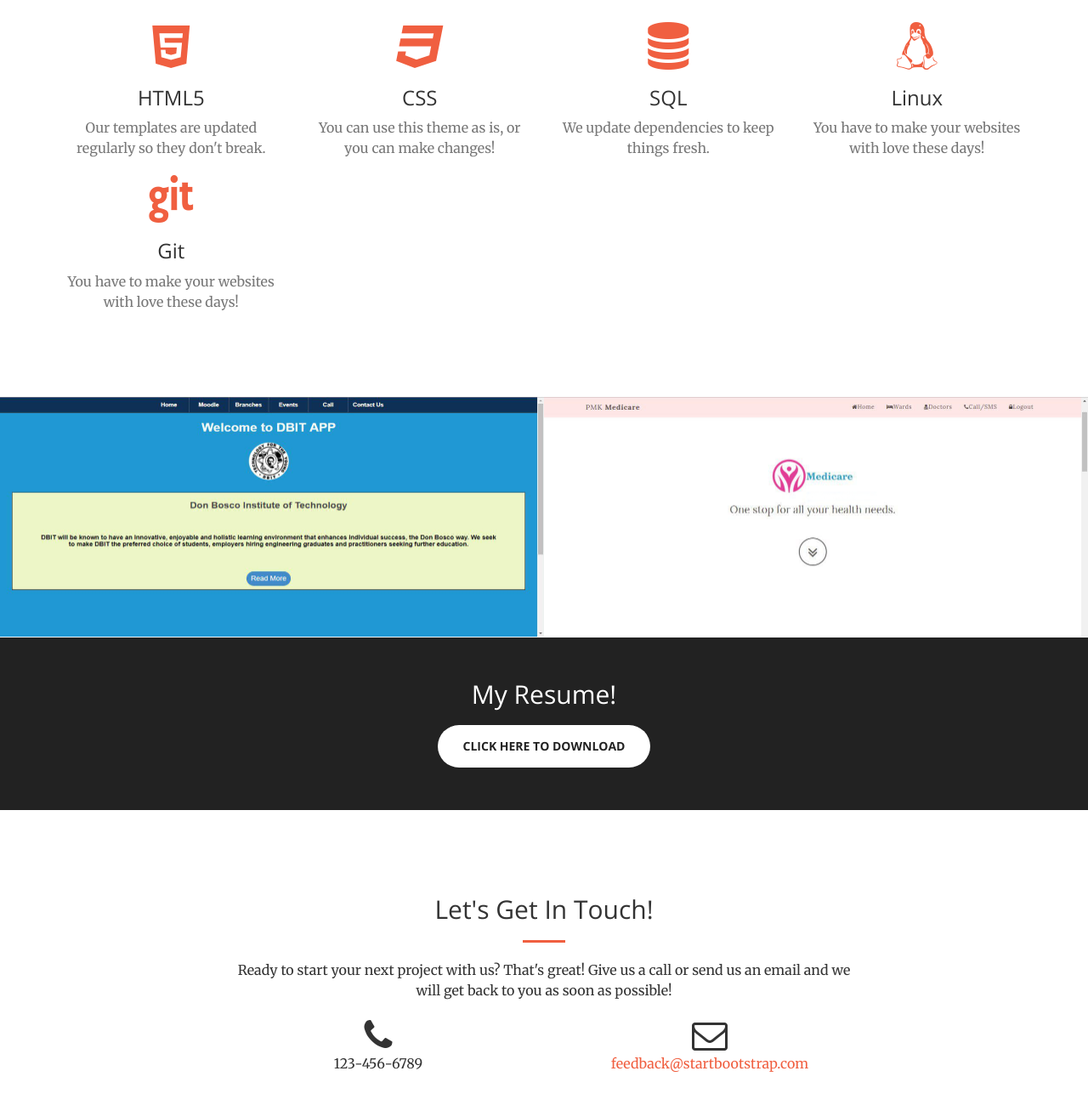
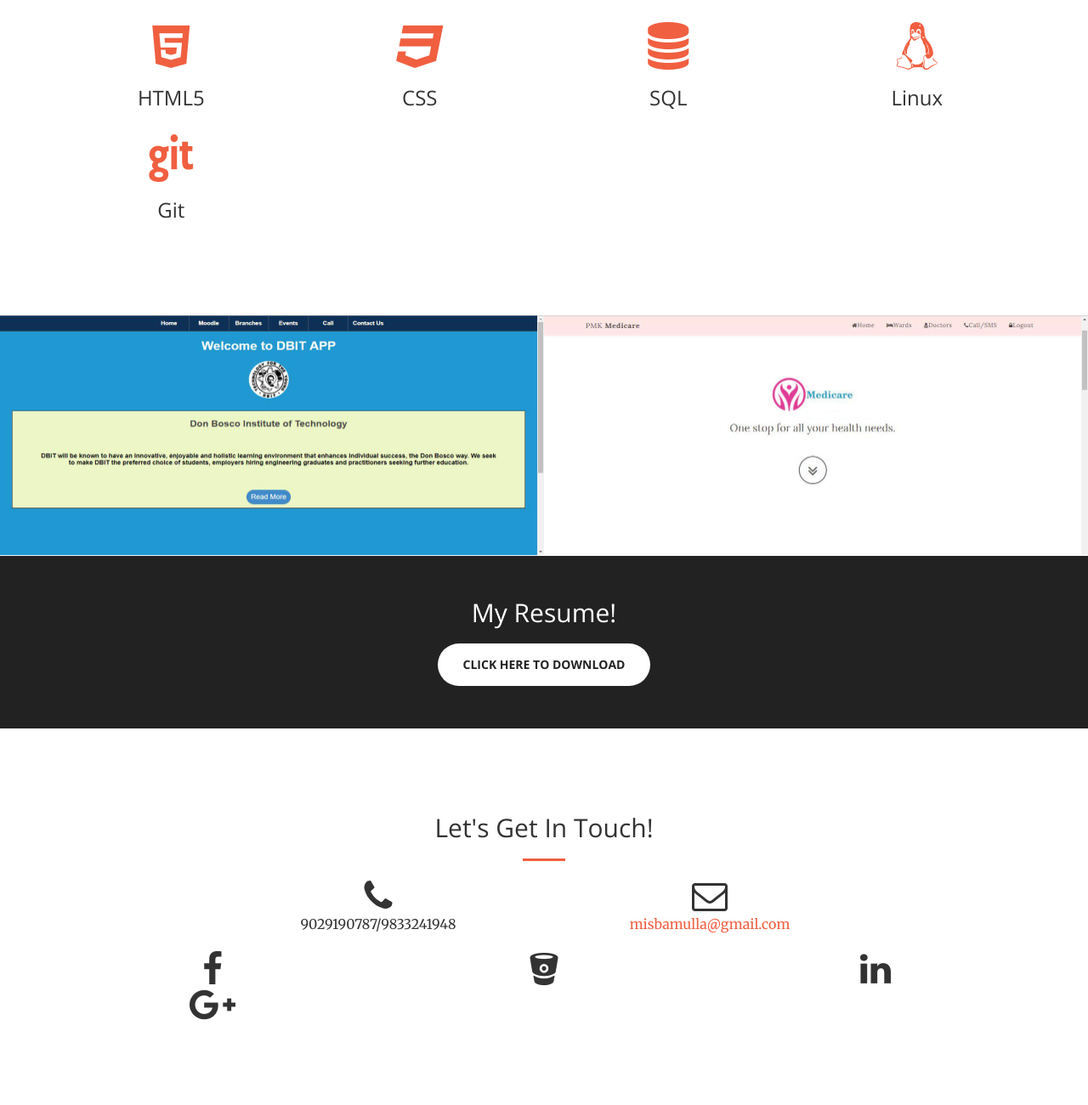
Before and after one commit to misbamulla/misbamulla.github.io, a plain HTML site: page index.html in a window 1280 px wide. Shown: the part 1388-2688 px from the top of the page at 85% size. Drawn offline with nearby package versions, Linux system fonts and the light colour scheme.

Commit message:
My website

```diff
--- a/index.html
+++ b/index.html
@@ -9,7 +9,7 @@
     <meta name="description" content="">
     <meta name="author" content="">
 
-    <title>Creative - Start Bootstrap Theme</title>
+    <title>Misba Mulla | Home</title>
 
     <!-- Bootstrap Core CSS -->
     <link href="vendor/bootstrap/css/bootstrap.min.css" rel="stylesheet">
@@ -107,35 +107,35 @@
                     <div class="service-box">
                         <i class="fa fa-4x fa-html5 text-primary sr-icons"></i>
                         <h3>HTML5</h3>
-                        <p class="text-muted">Our templates are updated regularly so they don't break.</p>
+                        <!-- <p class="text-muted">Our templates are updated regularly so they don't break.</p> -->
                     </div>
                 </div>
                 <div class="col-lg-3 col-md-6 text-center">
                     <div class="service-box">
                         <i class="fa fa-4x fa-css3 text-primary sr-icons"></i>
                         <h3>CSS</h3>
-                        <p class="text-muted">You can use this theme as is, or you can make changes!</p>
+                        <!-- <p class="text-muted">You can use this theme as is, or you can make changes!</p> -->
                     </div>
                 </div>
                 <div class="col-lg-3 col-md-6 text-center">
                     <div class="service-box">
                         <i class="fa fa-4x fa-database text-primary sr-icons"></i>
                         <h3>SQL</h3>
-                        <p class="text-muted">We update dependencies to keep things fresh.</p>
+                        <!-- <p class="text-muted">We update dependencies to keep things fresh.</p> -->
                     </div>
                 </div>
                 <div class="col-lg-3 col-md-6 text-center">
                     <div class="service-box">
                         <i class="fa fa-4x fa-linux text-primary sr-icons"></i>
                         <h3>Linux</h3>
-                        <p class="text-muted">You have to make your websites with love these days!</p>
+                        <!-- <p class="text-muted">You have to make your websites with love these days!</p> -->
                     </div>
                 </div>
                 <div class="col-lg-3 col-md-6 text-center">
                     <div class="service-box">
                         <i class="fa fa-4x fa-git text-primary sr-icons"></i>
                         <h3>Git</h3>
-                        <p class="text-muted">You have to make your websites with love these days!</p>
+                        <!-- <p class="text-muted">You have to make your websites with love these days!</p> -->
                     </div>
                 </div>
             </div>
@@ -254,16 +254,34 @@
                 <div class="col-lg-8 col-lg-offset-2 text-center">
                     <h2 class="section-heading">Let's Get In Touch!</h2>
                     <hr class="primary">
-                    <p>Ready to start your next project with us? That's great! Give us a call or send us an email and we will get back to you as soon as possible!</p>
+                    <!-- <p>Ready to start your next project with us? That's great! Give us a call or send us an email and we will get back to you as soon as possible!</p> -->
                 </div>
                 <div class="col-lg-4 col-lg-offset-2 text-center">
                     <i class="fa fa-phone fa-3x sr-contact"></i>
-                    <p>123-456-6789</p>
+                    <p>9029190787/9833241948</p>
                 </div>
                 <div class="col-lg-4 text-center">
                     <i class="fa fa-envelope-o fa-3x sr-contact"></i>
-                    <p><a href="mailto:your-email@your-domain.com">feedback@startbootstrap.com</a></p>
+                    <p><a href="mailto:misbamulla@gmail.com">misbamulla@gmail.com</a></p>
                 </div>
+                <div class="col-lg-4 text-center">
+                    <i class="fa fa-facebook fa-3x sr-contact"></i>
+                    <a href="https://www.facebook.com/misba.mulla.79"></a>
+                </div>
+                <div class="col-lg-4 text-center">
+                    <i class="fa fa-bitbucket fa-3x sr-contact"></i>
+                    <a href="https://bitbucket.org/misba1996mulla/"></a>
+                </div>
+                <div class="col-lg-4 text-center">
+                    <i class="fa fa-linkedin fa-3x sr-contact"></i>
+                    <a href="https://www.linkedin.com/in/misba-mulla-bbba62136/"></a>
+                </div>
+                <div class="col-lg-4 text-center">
+                    <i class="fa fa-google-plus fa-3x sr-contact"></i>
+                    <a href="https://plus.google.com/112726343916580408502"></a>
+                </div>
+
+
             </div>
         </div>
     </section>
```
